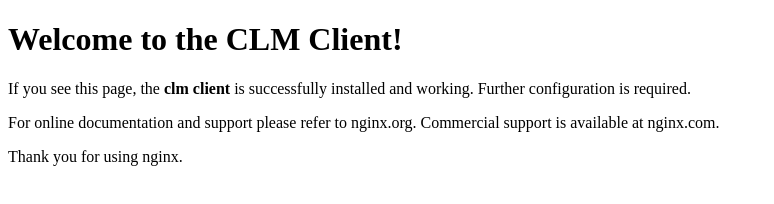
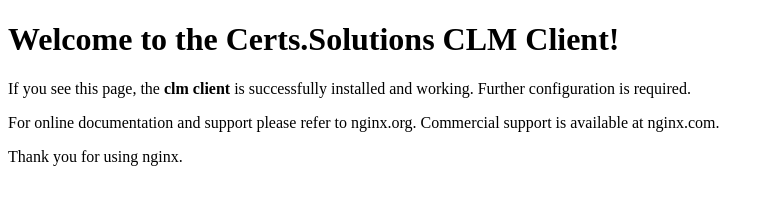
Before and after one commit to rolanveroncruz/clm_client, a plain HTML site: page static/index.html in a window 1280 px wide. Shown: the whole page, without its empty margins (0-774 px from the left). Drawn offline with Linux system fonts and the light colour scheme.

Commit message:
updated static/index.http

```diff
--- a/static/index.html
+++ b/static/index.html
@@ -2,10 +2,10 @@
 <html lang="en">
 <head>
     <meta charset="UTF-8">
-    <title>Certs.com.ph CLM Client</title>
+    <title>Certs.Solutions CLM Client</title>
 </head>
 <body>
-<h1>Welcome to the CLM Client!</h1>
+<h1>Welcome to the Certs.Solutions CLM Client!</h1>
 <p> If you see this page, the <b>clm client</b> is successfully installed and working.
     Further configuration is required.
 </p>
```
